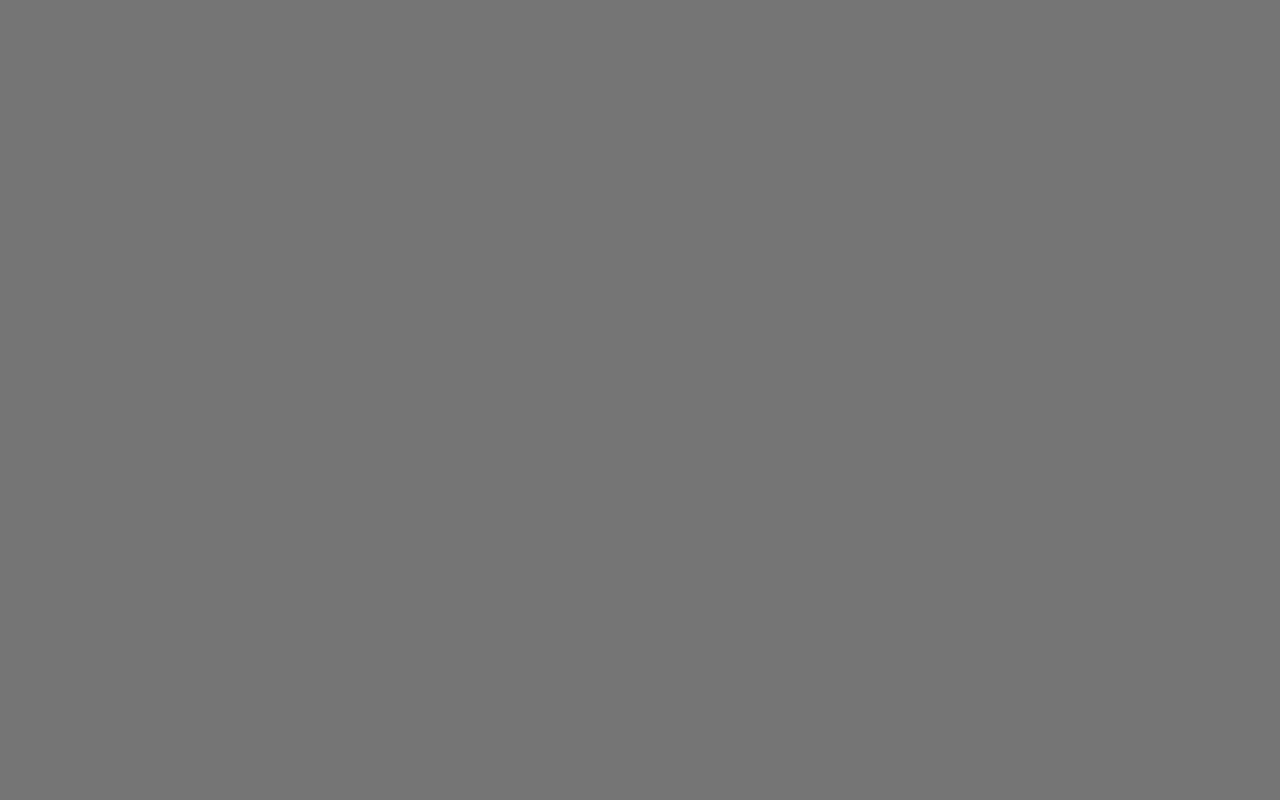
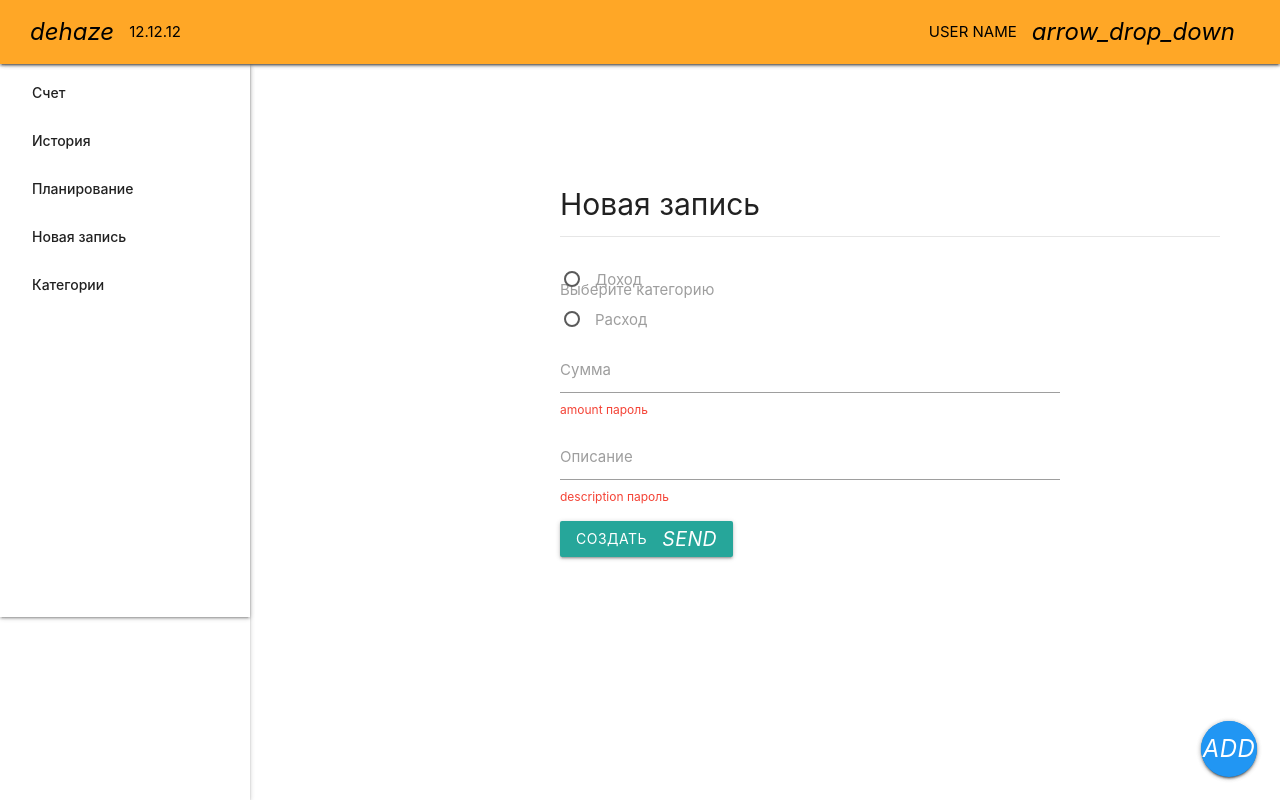
Before and after one commit to sukhoy94/vue-crm, a Vue app: page /record in a window 1280 px wide. Built offline with nearby package versions, Linux system fonts and the light colour scheme.

Commit message:
record view

```diff
--- a/src/router/index.js
+++ b/src/router/index.js
@@ -6,6 +6,7 @@ import Login from '@/views/Login'
 import History from '@/views/History'
 import DetailRecord from '@/views/DetailRecord'
 import Register from '@/views/Register'
+import Record from '@/views/Record'
 
 Vue.use(VueRouter)
 
@@ -45,6 +46,12 @@ const routes = [
     name: 'register',
     meta: { layout: 'auth' },
     component: Register
+  },
+  {
+    path: '/record',
+    name: 'record',
+    meta: { layout: 'main' },
+    component: Record
   }
 ]
 
--- /dev/null
+++ b/src/views/Record.vue
@@ -0,0 +1,146 @@
+<template>
+  <div>
+    <nav class="navbar orange lighten-1">
+      <div class="nav-wrapper">
+        <div class="navbar-left">
+          <a href="#">
+            <i class="material-icons black-text">dehaze</i>
+          </a>
+          <span class="black-text">12.12.12</span>
+        </div>
+
+        <ul class="right hide-on-small-and-down">
+          <li>
+            <a
+              class="dropdown-trigger black-text"
+              href="#"
+              data-target="dropdown"
+            >
+              USER NAME
+              <i class="material-icons right">arrow_drop_down</i>
+            </a>
+
+            <ul id='dropdown' class='dropdown-content'>
+              <li>
+                <a href="#" class="black-text">
+                  <i class="material-icons">account_circle</i>Профиль
+                </a>
+              </li>
+              <li class="divider" tabindex="-1"></li>
+              <li>
+                <a href="#" class="black-text">
+                  <i class="material-icons">assignment_return</i>Выйти
+                </a>
+              </li>
+            </ul>
+          </li>
+        </ul>
+      </div>
+    </nav>
+
+    <ul class="sidenav app-sidenav open">
+      <li>
+        <a href="#" class="waves-effect waves-orange pointer">Счет</a>
+      </li>
+      <li>
+        <a href="#" class="waves-effect waves-orange pointer">История</a>
+      </li>
+      <li>
+        <a href="#" class="waves-effect waves-orange pointer">Планирование</a>
+      </li>
+      <li>
+        <a href="#" class="waves-effect waves-orange pointer">Новая запись</a>
+      </li>
+      <li>
+        <a href="#" class="waves-effect waves-orange pointer">Категории</a>
+      </li>
+    </ul>
+
+    <main class="app-content">
+      <div class="app-page">
+
+        <div>
+          <div class="page-title">
+            <h3>Новая запись</h3>
+          </div>
+
+          <form class="form">
+            <div class="input-field">
+              <select>
+                <option
+                >name cat
+                </option>
+              </select>
+              <label>Выберите категорию</label>
+            </div>
+
+            <p>
+              <label>
+                <input
+                  class="with-gap"
+                  name="type"
+                  type="radio"
+                  value="income"
+                />
+                <span>Доход</span>
+              </label>
+            </p>
+
+            <p>
+              <label>
+                <input
+                  class="with-gap"
+                  name="type"
+                  type="radio"
+                  value="outcome"
+                />
+                <span>Расход</span>
+              </label>
+            </p>
+
+            <div class="input-field">
+              <input
+                id="amount"
+                type="number"
+              >
+              <label for="amount">Сумма</label>
+              <span class="helper-text invalid">amount пароль</span>
+            </div>
+
+            <div class="input-field">
+              <input
+                id="description"
+                type="text"
+              >
+              <label for="description">Описание</label>
+              <span
+                class="helper-text invalid">description пароль</span>
+            </div>
+
+            <button class="btn waves-effect waves-light" type="submit">
+              Создать
+              <i class="material-icons right">send</i>
+            </button>
+          </form>
+        </div>
+
+      </div>
+    </main>
+
+    <div class="fixed-action-btn">
+      <a class="btn-floating btn-large blue" href="#">
+        <i class="large material-icons">add</i>
+      </a>
+    </div>
+  </div>
+</template>
+
+<script>
+export default {
+  name: 'Record'
+}
+</script>
+
+<style scoped>
+
+</style>
```
